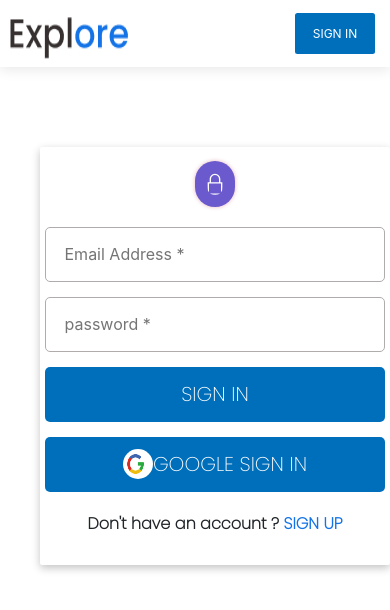
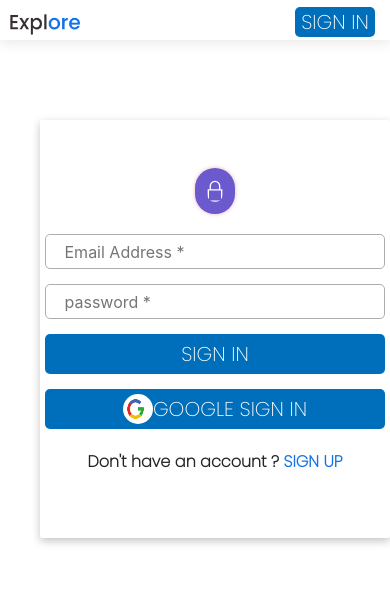
Before and after one commit to Atom-Corel-Scapes/Explore, a React (Create React App) app in the folder Client/: page / in a window 390 px wide. Shown: the top 610 px of the page. Built offline with nearby package versions, Linux system fonts and the light colour scheme.

Commit message:
responsive added to login

```diff
--- a/Client/src/component/LandingPage/LandingPage.css
+++ b/Client/src/component/LandingPage/LandingPage.css
@@ -1,5 +1,5 @@
 .Btn-signin-landing {
-    background: #EE0000;
+    background: red;
     color: #FFFFFF;
     width: 66px;
     height: 42px;
@@ -8,12 +8,15 @@
     margin-right: 11px;
 }
 
+
+
 .NavBarConatiner {
     display: flex;
     justify-content: space-between;
     align-items: center;
     box-shadow: rgba(0, 0, 0, 0.09) 0px 3px 12px;
     height: 67.27px;
+
 }
 
 .Logo {
@@ -30,6 +33,8 @@
     font-weight: 500;
     font-size: 16px;
     padding-top: 15px;
+    padding-left: 15px;
+    ;
 }
 
 .UserName_block {
@@ -63,6 +68,7 @@
     margin: 0px;
     padding: 0px;
     box-shadow: rgba(60, 64, 67, 0.3) 0px 1px 2px 0px, rgba(60, 64, 67, 0.15) 0px 2px 6px 2px;
+
 
 }
 
@@ -193,8 +199,8 @@
     color: white;
 }
 
-button {
-    background: #D7373F;
+.reset-btn {
+    background: red;
     width: 300px;
     height: 24px;
     border-radius: 5px;
@@ -208,6 +214,19 @@
     border-radius: 5px;
     margin-bottom: 12px;
 }
+/*
+.slide-button {
+    width: 60px;
+    background: red;
+    width: 60px;
+    height: 42px;
+    border-radius: 5px;
+    border: none;
+    color: white;
+    display: none;
+
+
+} */
 
 .Main_Container {
     display: flex;
@@ -239,4 +258,59 @@
     top: 95%;
     left: 75%;
     margin-bottom: 20px;
+
 }
+
+
+
+@media only screen and (max-width: 768px) {
+    /* .slide-button {
+        display: block;
+        height: 25px;
+        margin-left: 20px;
+        margin-right: -10px;
+    } */
+
+    .NavBarConatiner {
+        height: 40px;
+    }
+
+    .Logo {
+        height: 30px;
+        width: 80px;
+    }
+
+    .UserName {
+        padding-top: 20px;
+
+    }
+
+    .User_image_Block {
+        width: 25px;
+        height: 25px;
+
+
+
+    }
+
+    .Btn-signin-landing {
+        height: 25px;
+        width: 60px;
+        margin-right: 30px;
+
+    }
+
+    /* form {
+        display: none;
+    } */
+
+    #cards {
+        margin-left: -10px;
+        width: 200px;
+    }
+
+    /* .paginate {
+        display: none;
+    } */
+
+}
--- a/Client/src/component/LandingPage/LandingPage.js
+++ b/Client/src/component/LandingPage/LandingPage.js
@@ -3,7 +3,7 @@
 import { useEffect } from 'react'
 import Logo from "../Images/Explore.jpg"
 import logOutLogo from "../Images/carbon_power.svg"
-import {useNavigate } from 'react-router-dom'
+import { useNavigate } from 'react-router-dom'
 import ReactPaginate from "react-paginate"
 import { Displaydata } from '../../Redux/Slice/DisplayData'
 import { SearchData } from "../../Redux/Slice/SearchSlice"
@@ -37,7 +37,7 @@
     }, [Details])
 
     useEffect(() => {
-        dispatch(Displaydata(1));
+        dispatch(Displaydata(0));
     }, [])
 
     const handelPageChange = (data) => {
@@ -83,6 +83,7 @@
         <>
             <div className='NavBarConatiner'>
                 <img className='Logo' src={Logo} />
+                {/* <button className='slide-button'>search</button> */}
                 <div className='UserName_block'>
                     <div className='User_image_Block'>
                         <img src={logOutLogo} className='user_Image'></img></div>
@@ -134,11 +135,11 @@
                             <input type="text" placeholder='  Tags *' required={true}></input>
                             <input type="file" required={true}></input>
                             <button className='btn btn-primary' type='submit'>SUBMIT</button>
-                            <button type='reset'>CLEAR</button>
+                            <button className='reset-btn' type='reset'>CLEAR</button>
                         </div>
                     </form>
 
-
+                    <div className='paginate'>
                         <ReactPaginate
 
 
@@ -160,7 +161,15 @@
                             breakClassName={'page-item'}
                             breakLinkClassName={'page-link'} />
                     </div>
+
+                </div >
                </div></>
+
+
+
+
+
+
 
 
     )
--- a/Client/src/component/Login/Login.css
+++ b/Client/src/component/Login/Login.css
@@ -48,10 +48,10 @@
     border-radius: 5px;
 }
 
-.Sign-in-btn {
-    width: 420px;
-    margin-top: 15px;
-    height: 55px;
+.Btn-signin {
+    width: 140px;
+    margin-top: 10px;
+    height: 40px;
     background: #006FBB;
     font-family: 'Poppins', sans-serif;
     font-style: normal;
@@ -128,12 +128,20 @@
 }
 .Input-box1 {
     width: 340px;
+    height: 35px;
 }
 .Input-box2 {
     width: 340px;
+    height: 35px;
 }
 .LoginContainer button {
     width: 340px;
+    height:40px;
+}
+.Btn-signin{
+    height: 30px;
+    width: 80px;
+    margin-bottom: 7px;
 }
 
 
```
Lines whose indentation alone changed are shown as unchanged.
